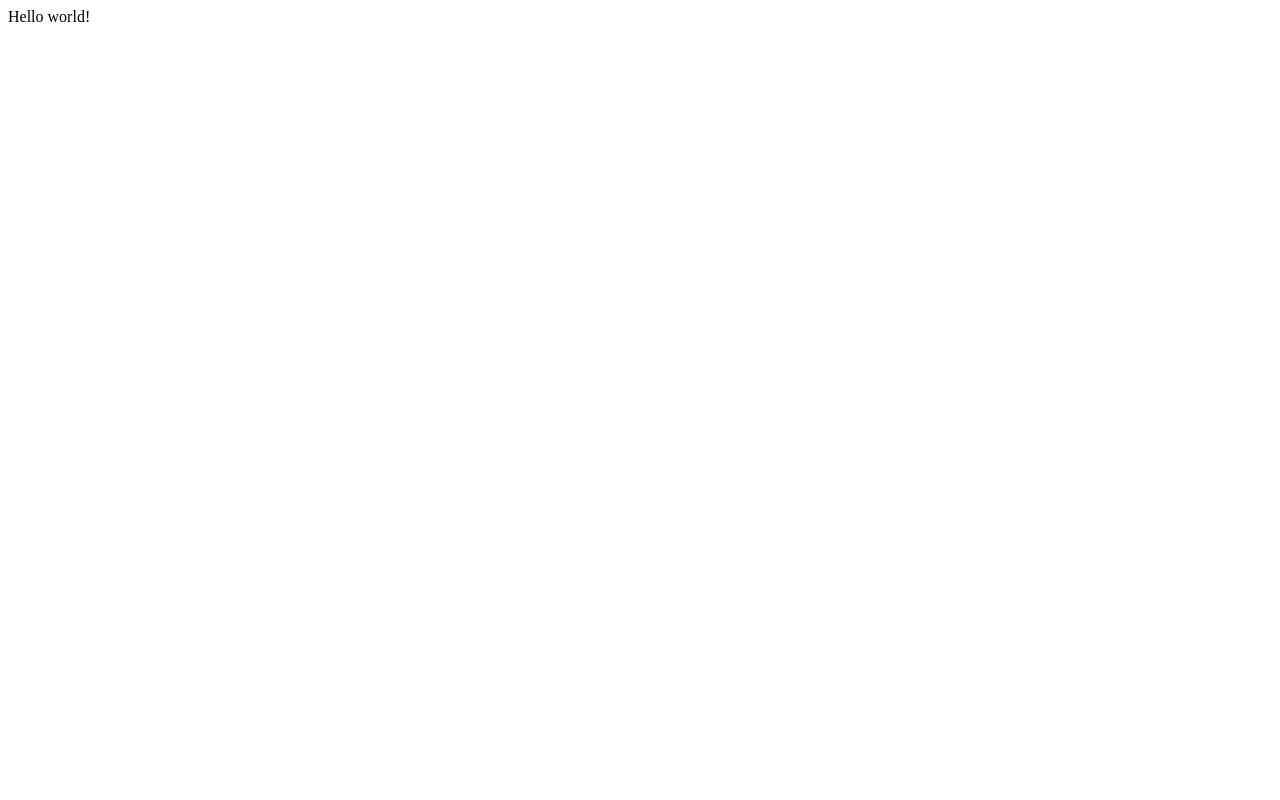
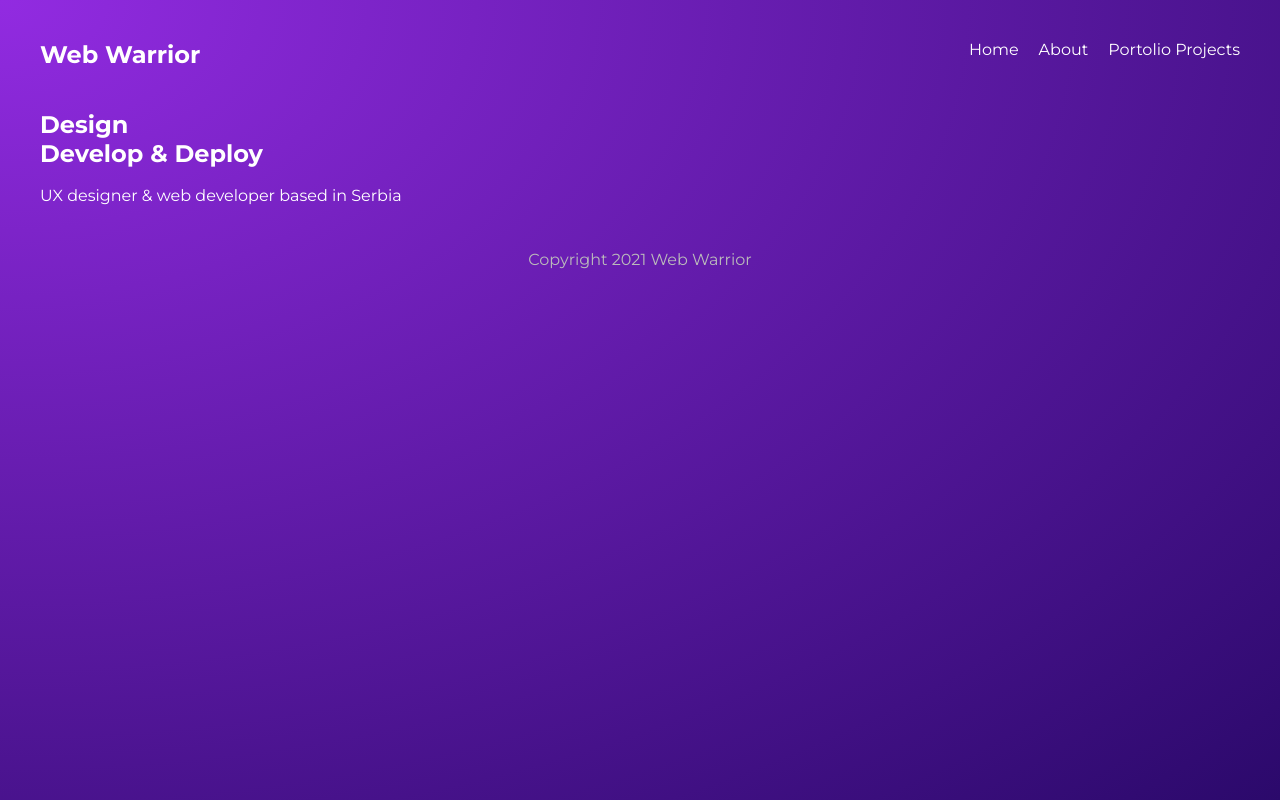
Before and after one commit to BojanIstvancic/web-warrior, a Gatsby site: page / in a window 1280 px wide. Built offline with nearby package versions, Linux system fonts and the light colour scheme; Gatsby itself is replaced by a stand-in of ours.

Commit message:
add about, 404 and project pages, add Layout and Navbar Components

```diff
--- /dev/null
+++ b/src/components/Layout.js
@@ -0,0 +1,15 @@
+import React from "react"
+import NavBar from "./NavBar"
+import "../styles/global.css"
+
+export default function Layout({ children }) {
+  return (
+    <div className="layout">
+      <NavBar />
+      <div className="content">{children}</div>
+      <footer>
+        <p>Copyright 2021 Web Warrior</p>
+      </footer>
+    </div>
+  )
+}
--- /dev/null
+++ b/src/components/NavBar.js
@@ -0,0 +1,15 @@
+import React from "react"
+import { Link } from "gatsby"
+
+export default function NavBar() {
+  return (
+    <nav>
+      <h1>Web Warrior</h1>
+      <div className="links">
+        <Link to="/">Home</Link>
+        <Link to="/about">About</Link>
+        <Link to="/projects">Portolio Projects</Link>
+      </div>
+    </nav>
+  )
+}
--- a/src/pages/index.js
+++ b/src/pages/index.js
@@ -1,5 +1,16 @@
 import React from "react"
+import Layout from "../components/Layout"
 
 export default function Home() {
-  return <div>Hello world!</div>
+  return (
+    <Layout>
+      <section>
+        <div>
+          <h1>Design</h1>
+          <h2>Develop & Deploy</h2>
+          <p>UX designer & web developer based in Serbia</p>
+        </div>
+      </section>
+    </Layout>
+  )
 }
--- /dev/null
+++ b/src/styles/global.css
@@ -0,0 +1,55 @@
+@import url("https://fonts.googleapis.com/css2?family=Montserrat:wght@300;400;500;700&display=swap");
+
+* {
+  margin: 0;
+  padding: 0;
+  text-decoration: none;
+  font-family: "Montserrat";
+  color: white;
+}
+html,
+body {
+  min-height: 100%;
+}
+body {
+  background: radial-gradient(
+    at top left,
+    rgba(146, 43, 225, 1) 0%,
+    rgba(43, 9, 107, 1) 100%
+  );
+  background-repeat: no-repeat;
+}
+p {
+  margin: 16px auto;
+  line-height: 1.5em;
+}
+
+/* layout & nav */
+.layout {
+  max-width: 1200px;
+  margin: 0 auto;
+}
+nav {
+  display: grid;
+  grid-template-columns: 1fr 1fr;
+  margin: 40px auto;
+}
+nav .links {
+  display: inline-block;
+  text-align: right;
+}
+nav a {
+  display: inline-block;
+  margin-left: 20px;
+  font-weight: 400;
+  padding-bottom: 8px;
+  border-bottom: 3px solid transparent;
+}
+nav a:hover {
+  border-color: white;
+}
+footer p {
+  text-align: center;
+  color: #bbb;
+  margin: 40px auto;
+}
```
Also changed, not shown: src/pages/404.js (added, +13 -0 lines), src/pages/about.js (added, +30 -0 lines), src/pages/projects/index.js (added, +13 -0 lines).
